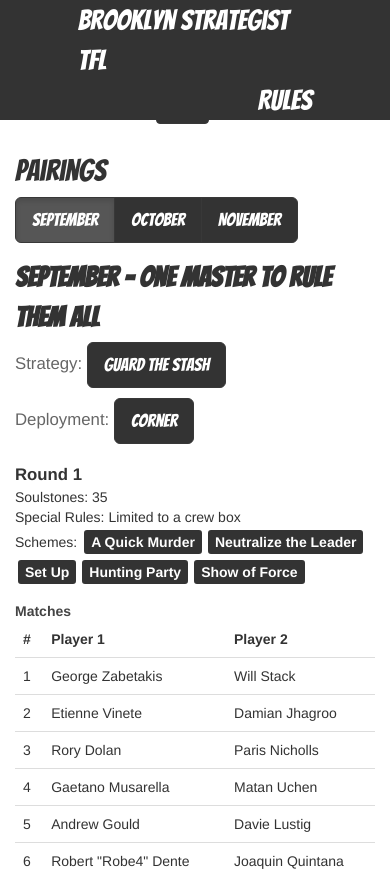
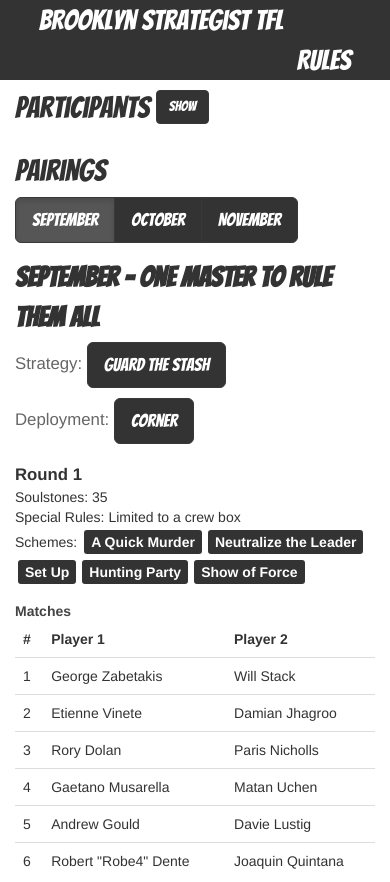
Before and after one commit to matan157/Brooklyn-Strategist-TFL-Matchups, a plain HTML site: page index.html in a window 390 px wide. Shown: the top 882 px of the page. Drawn offline with nearby package versions, Linux system fonts and the light colour scheme.

Commit message:
mobile styles

```diff
--- a/css/style.css
+++ b/css/style.css
@@ -131,4 +131,11 @@ pairings .btn-group {
     .head-bar {
         font-size: 2em;
     }
+    .head-bar .header {
+        margin-left: 10%;
+    }
+    .head-bar span {
+        margin-right: 10%;
+        cursor: pointer;
+    }
 }
```
